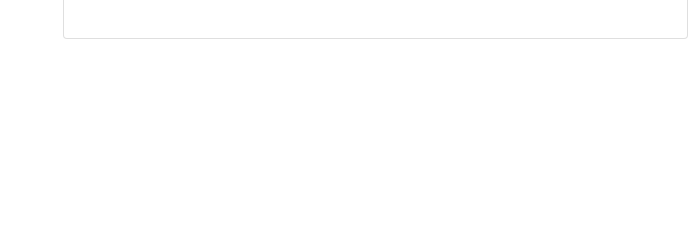
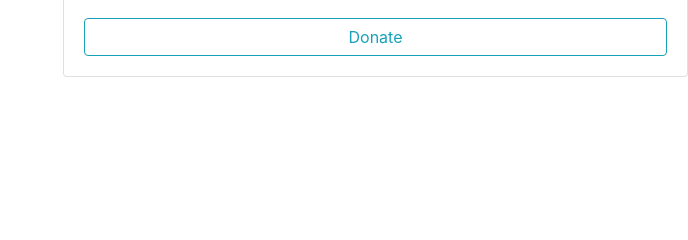
Before and after one commit to yemi33/grasshopperfund, a Django app: template startsmart/users/templates/users/view_campaign.html in a window 1280 px wide. Shown: the part 388-628 px from the top of the page, without its empty margins (592-1280 px from the left). Run offline with Django 3.2, Linux system fonts and the light colour scheme; the template is opened without the code that fills it, so the values that code supplies are empty; some libraries are stand-ins or nearby versions.

Commit message:
added donate button

```diff
--- a/startsmart/users/templates/users/view_campaign.html
+++ b/startsmart/users/templates/users/view_campaign.html
@@ -23,6 +23,7 @@
             <p><strong>Days Left:</strong> {{campaign.days_left}}</p>
             <p><strong>Number of Investors:</strong> {{campaign.num_of_backers}}</p>
             <!-- <p><strong>Image:</strong> {{campaign.imageUrl}}</p> -->
+            <button type="button" class="btn btn-outline-info">Donate</button>
         </div>
     </div>
 </div>
```
